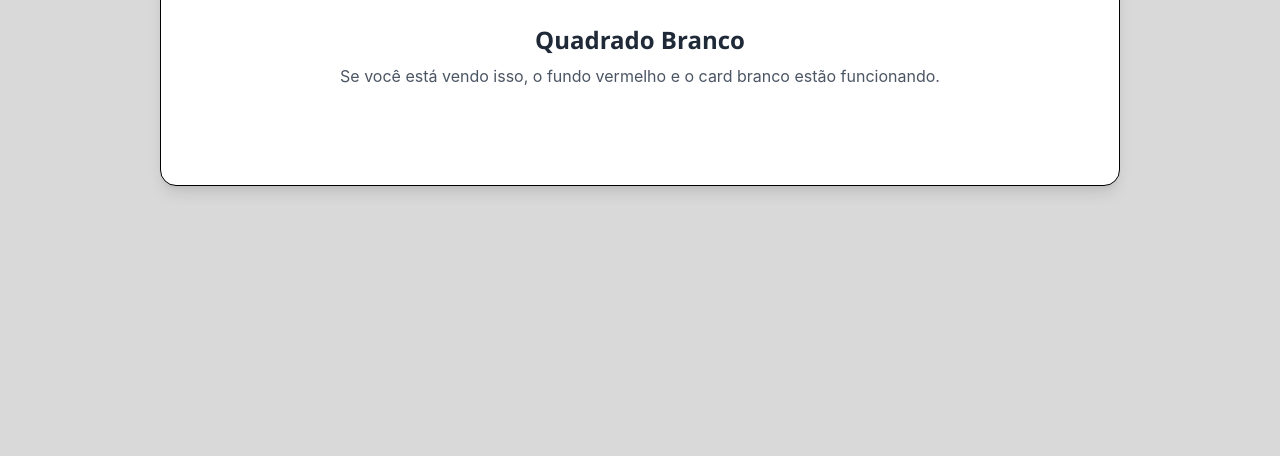
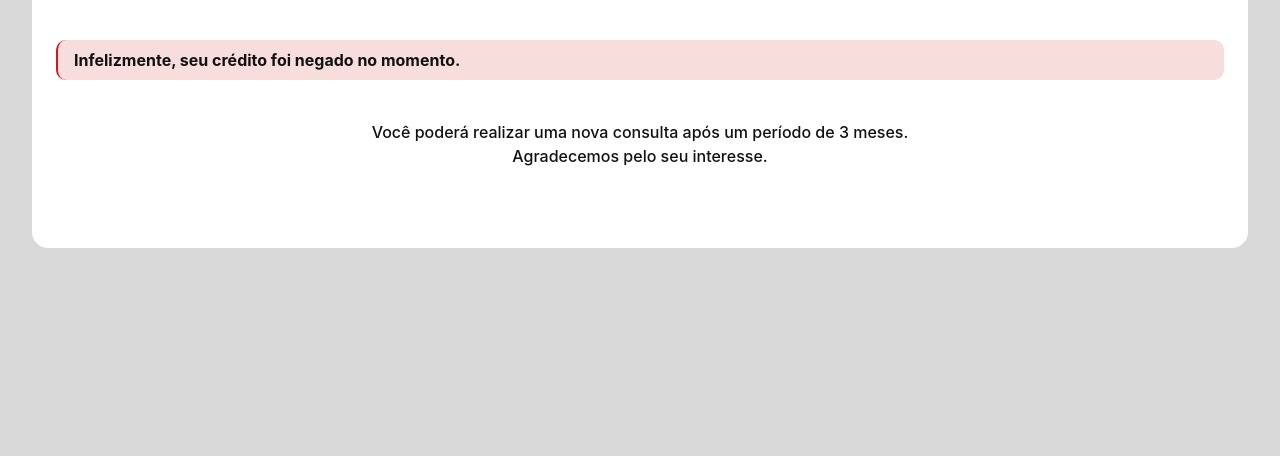
Before and after one commit to NPatinhos/MotoCred-Devs, a website: page index.html in a window 1280 px wide. Shown: the part 344-800 px from the top of the page. Drawn offline with nearby package versions, Linux system fonts and the light colour scheme.

Commit message:
header e main posicionados

```diff
--- a/index.html
+++ b/index.html
@@ -13,6 +13,7 @@
     </script>
     <link rel="stylesheet" href="public/tailwind.css">
     <link  rel="stylesheet" href="src/styles.css">
+
 
 </head>
 
@@ -182,21 +183,52 @@
 
     <!--PAGINA DE NEGADO - SIMULAÇÃO-->
     <section id="v2-root"
-        class="hidden v2-wrapper
-                v2-fixed v2-inset-0 v2-z-50 v2-overflow-auto
-                v2-bg-[#D9D9D9]
-                v2-flex v2-items-center v2-justify-center
-                v2-p-40">
+        class="v2-wrapper v2-fixed v2-inset-0 v2-z-50 v2-overflow-auto
+            v2-bg-[#D9D9D9]
+            v2-flex v2-items-center v2-justify-center
+            v2-p-8">
 
-        <!-- QUADRADO BRANCO CENTRALIZADO -->
-        <div class="v2-bg-white v2-rounded-2xl v2-shadow-lg
-                    v2-border v2-border-black
+        <!--QUADRADO BRANCO-->
+        <div class="v2-bg-white v2-rounded-2xl
+
                     v2-w-full v2-min-h-[260px]
-                    v2-p-8 v2-flex v2-flex-col v2-items-center v2-justify-center">
-            <h1 class="v2-text-2xl v2-font-semibold v2-text-gray-800">Quadrado Branco</h1>
-            <p class="v2-text-gray-600 v2-mt-2 v2-text-center">
-            Se você está vendo isso, o fundo vermelho e o card branco estão funcionando.
-            </p>
+
+                    v2-p-6 v2-flex v2-flex-col v2-items-center v2-justify-start
+                    v2-space-y-[40px]">
+
+            <header class="v2-flex v2-flex-col v2-items-center v2-space-y-3">
+                <img src="imagens/motocred_logo.avif" alt="Logo MotoCred" class="v2-w-80 h-auto">
+                <h1 class="v2-text-2xl v2-font-medium v2-text-[#F2600B]">Simulação de Financiamento</h1>
+            </header>
+
+            <main class="v2-flex v2-flex-col v2-items-center v2-space-y-10 v2-w-full v2-pb-14">
+
+                <!--MENSAGEM DE NEGADO-->
+                <div class="v2-relative v2-mt-4 v2-w-full
+                            v2-bg-[#D11B1B]/15
+                            v2-rounded-[10px]
+                            v2-border-l-[2px]
+                            v2-border-[#D11B1B]
+                            before:content-''
+                            before:absolute
+                            before:top-[10px]
+                            before:bottom-[10px]
+                            before:left-[-2px]
+                            before:w-[2px]
+                            before:bg-[#D9D9D9]
+                            v2-pt-2 v2-pb-2 v2-pl-4">
+
+                        <p class="v2-font-bold">Infelizmente, seu crédito foi negado no momento.</p>
+                </div>
+
+                <!--TEXTO NA TELA-->
+                <div class="v2-text-center v2-font-medium">
+                    <p>
+                        Você poderá realizar uma nova consulta após um período de 3 meses.<br>
+                        Agradecemos pelo seu interesse.
+                    </p>
+                </div>
+            </main>
         </div>
     </section>
 
--- a/src/styles.css
+++ b/src/styles.css
@@ -450,6 +450,7 @@ body.confirmado #tela_confirmacao {
 
 
 
+
   @keyframes aparecerErro {
     from { opacity: 0; transform: translateY(-4px); }
     to { opacity: 1; transform: translateY(0); }
```
